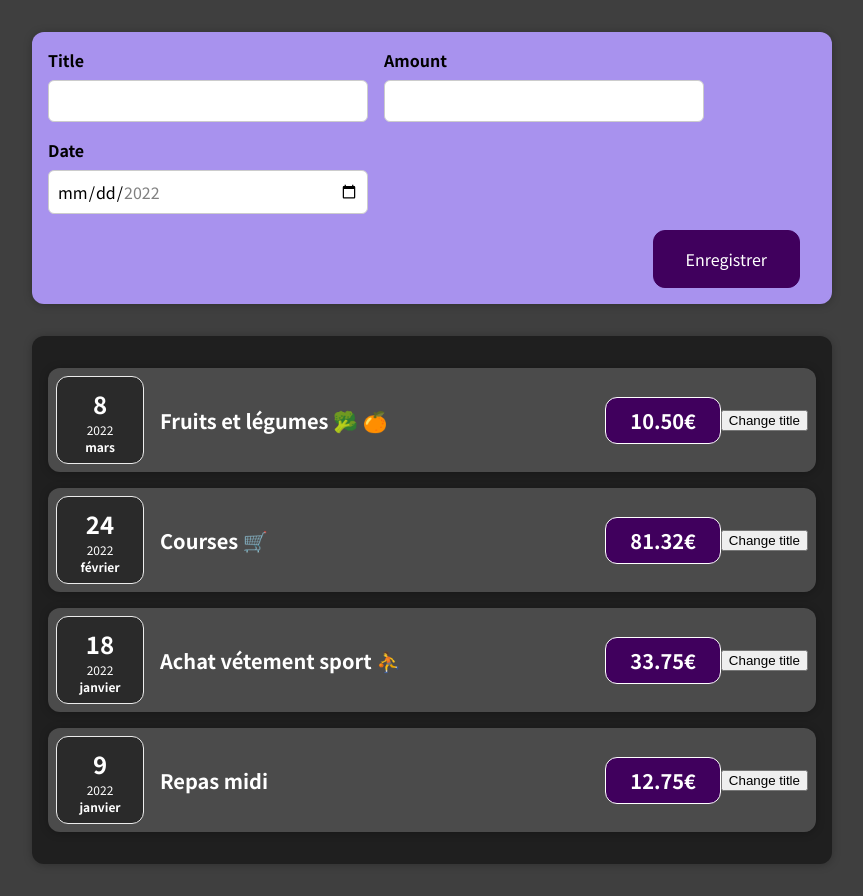
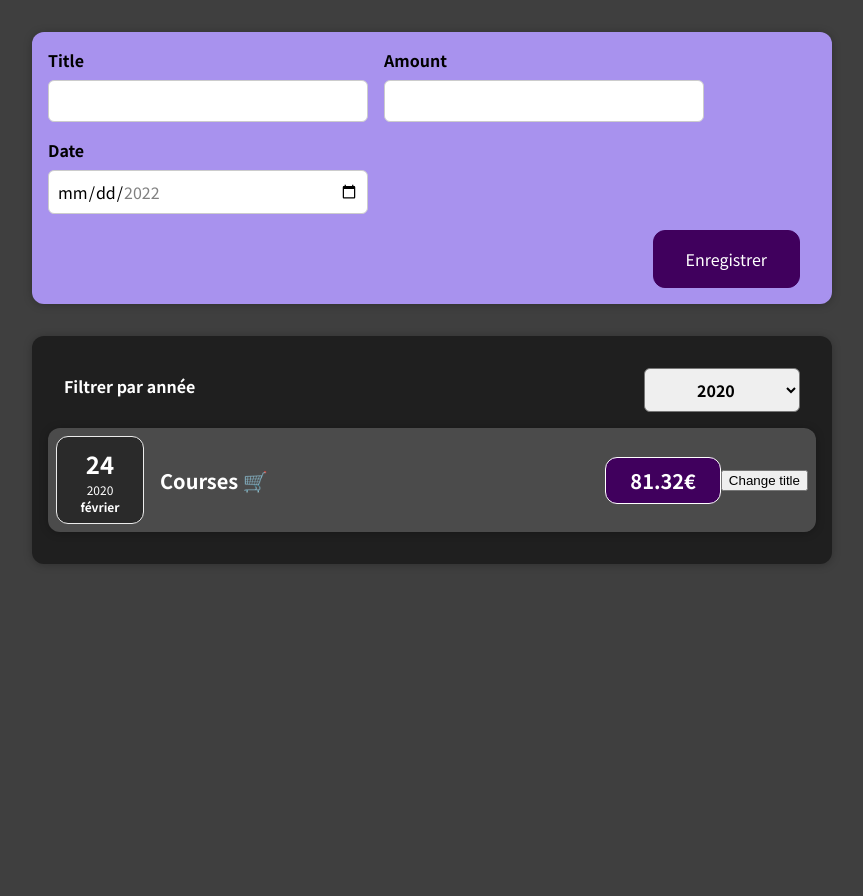
Before and after one commit to Jeremy-Bojko/react-training-expense-tracker, a React (Create React App) app: page / in a window 1280 px wide. Shown: the whole page, without its empty margins (208-1071 px from the left). After the commit the page ends 800 px from the top, so only its background shows below. Built offline with nearby package versions, Linux system fonts and the light colour scheme.

Commit message:
13.1 -Exercice Two way data binding

```diff
--- a/src/App.js
+++ b/src/App.js
@@ -1,19 +1,20 @@
+import { useState } from "react";
 import Expenses from "./components/Expenses/Expenses";
 import NewExpense from "./components/NewExpense/NewExpense";
 
 const App = () => {
-  const expenses = [
+  const expensesData = [
     {
       id: 'e1',
       title: 'Fruits et légumes 🥦 🍊',
       amount: 10.50,
-      date: new Date(2022, 2, 8)
+      date: new Date(2021, 2, 8)
     },
     {
       id: 'e2',
       title: 'Courses 🛒',
       amount: 81.32,
-      date: new Date(2022, 1, 24)
+      date: new Date(2020, 1, 24)
     },
     {
       id: 'e3',
@@ -27,11 +28,21 @@ const App = () => {
       amount: 12.75,
       date: new Date(2022, 0, 9)
     },
-  ]
+  ];
+
+  const [expenses, setExpenses ] = useState(expensesData);
+
+  const handleNewExpense = (newExpense) => {
+    setExpenses([...expenses, newExpense]);
+    console.log(expenses);
+  }
+
   return (
     <div>
-      <NewExpense/>
-      <Expenses expenses={expenses}/>
+      <NewExpense onEmitNewExpense={handleNewExpense}/>
+      <Expenses
+        expenses={expenses}
+      />
     </div>
   );
 }
--- a/src/components/Expenses/Expenses.js
+++ b/src/components/Expenses/Expenses.js
@@ -1,6 +1,8 @@
+import { useState } from "react";
 import Card from "../UI/Card";
 import ExpenseItem from "./ExpenseItem";
 import './Expenses.css';
+import ExpensesFilter from "./ExpensesFilter";
 
 /**
  * Version 1 (Naive)
@@ -31,17 +33,33 @@ import './Expenses.css';
  * Version 2 (Elaborate)
  */
 const Expenses = (props) => {
-    const listExpense = props.expenses.map((expense) => {
-       return <ExpenseItem
-            key={expense.id}
-            title={expense.title}
-            amount={expense.amount}
-            date={expense.date}
-        />
-    })
+    const [filterDate, setFilterDate] = useState(2020);
+
+    const renderListExpense = () => {
+        const displayedExpenses = props.expenses.filter(expense => expense.date.getFullYear() === filterDate);
+
+        return displayedExpenses.map((expense) => {
+            return (
+                <ExpenseItem
+                    key={expense.id}
+                    title={expense.title}
+                    amount={expense.amount}
+                    date={expense.date}
+                />
+            );
+        });
+    };
+
+    const handleSelectedDate = (changedDate) => {
+        console.log(changedDate);
+        setFilterDate(changedDate);
+    }
+
     return (
-        <Card className='expenses'>{listExpense}</Card>
-
+        <Card className='expenses'>
+            <ExpensesFilter initSelected={filterDate} onSelectedDate={handleSelectedDate}/>
+            {renderListExpense()}
+        </Card>
     );
 }
 
--- /dev/null
+++ b/src/components/Expenses/ExpensesFilter.css
@@ -0,0 +1,24 @@
+.expenses-filter {
+    color: white;
+    padding: 0 1rem;
+}
+
+.expenses-filter__control {
+    display: flex;
+    width: 100%;
+    align-items: center;
+    justify-content: space-between;
+    margin: 1rem 0;
+}
+
+.expenses-filter label {
+    font-weight: bold;
+    margin-bottom: 0.5rem;
+}
+
+.expenses-filter select {
+    font: inherit;
+    padding: 0.5rem 3rem;
+    font-weight: bold;
+    border-radius: 6px;
+}
--- /dev/null
+++ b/src/components/Expenses/ExpensesFilter.js
@@ -0,0 +1,27 @@
+import React, { useState } from "react";
+
+import './ExpensesFilter.css';
+
+const ExpensesFilter = (props) => {
+    const [selectedDate, setSelectedDate] = useState(props.initSelected);
+
+    const handleChangeDate = (e) => {
+        setSelectedDate(e.target.value);
+        props.onSelectedDate(+e.target.value);
+    }
+
+    return (
+        <div className="expenses-filter">
+            <div className="expenses-filter__control">
+                <label>Filtrer par année</label>
+                <select value={selectedDate} onChange={handleChangeDate}>
+                    <option value="2020" key="0">2020</option>
+                    <option value="2021" key="1">2021</option>
+                    <option value="2022" key="2">2022</option>
+                </select>
+            </div>
+        </div>
+    )
+}
+
+export default ExpensesFilter;
--- a/src/components/NewExpense/ExpenseForm.js
+++ b/src/components/NewExpense/ExpenseForm.js
@@ -2,7 +2,7 @@ import React, { useState } from "react";
 
 import './ExpenseForm.css';
 
-const ExpenseForm = () => {
+const ExpenseForm = (props) => {
     // const [enteredTitle, setEnteredTitle ] = useState('');
     // const [enteredAmount, setEnteredAmount ] = useState('');
     // const [enteredDate, setEnteredDate ] = useState('');
@@ -65,10 +65,11 @@ const ExpenseForm = () => {
 
         const expenseData = {
             title: userInput.enteredTitle,
-            amount: userInput.enteredAmount,
+            amount: parseFloat(userInput.enteredAmount),
             date: new Date(userInput.enteredDate)
         }
         console.log(expenseData);
+        props.onSaveNewExpense(expenseData);
         resetForm();
     }
 
--- a/src/components/NewExpense/NewExpense.js
+++ b/src/components/NewExpense/NewExpense.js
@@ -3,10 +3,17 @@ import ExpenseForm from './ExpenseForm';
 
 import './NewExpense.css';
 
-const NewExpense = () => {
+const NewExpense = (props) => {
+    const handleSaveNewExpense = (newExpense) => {
+        const expenseData = {
+            ...newExpense,
+            id: Math.random().toString()
+        }
+        props.onEmitNewExpense(expenseData);
+    }
     return (
         <div className='new-expense'>
-            <ExpenseForm/>
+            <ExpenseForm onSaveNewExpense={handleSaveNewExpense}/>
         </div>
     )
 }
```
